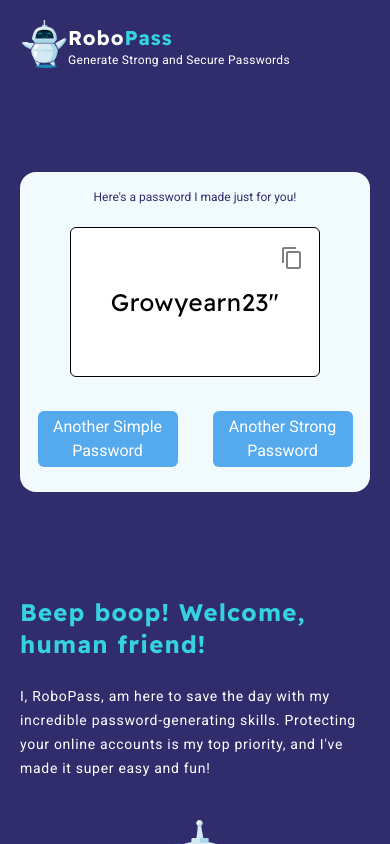
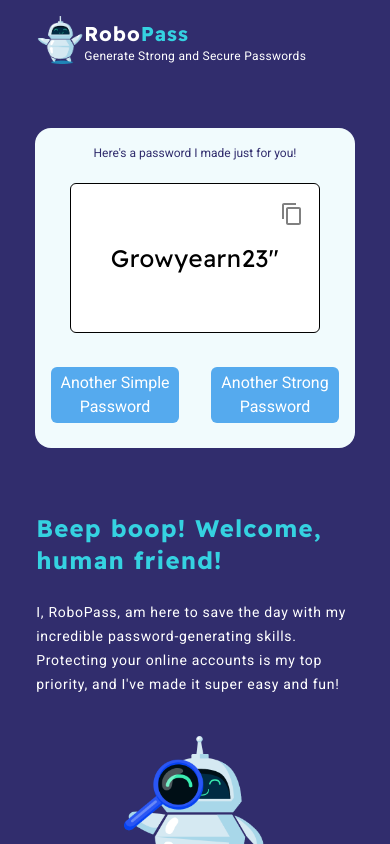
Before and after one commit to sushantkadam15/robopass-react, a React (Create React App) app: page / in a window 390 px wide. Shown: the top 844 px of the page. Built offline with nearby package versions, Linux system fonts and the light colour scheme.

Commit message:
Mobile UI updated

```diff
--- a/src/App.js
+++ b/src/App.js
@@ -6,7 +6,7 @@ import Footer from "./components/Footer";
 
 function App() {
   return (
-    <div className = "flex flex-col min-h-fit justify-between w-screen min-w-fit max-w-[1500px] px-5 py-1">
+    <div className = " w-11/12 min-w-[310px] max-w-full  md:min-w-[1000px] min-h-screen flex  flex-col justify-between mx-auto px-5 ">
       <Header />
       <Main />
       <Footer />
--- a/src/components/Main.js
+++ b/src/components/Main.js
@@ -4,10 +4,10 @@ import About from "./Main_Components/About";
 
 const Main = () => {
   return (
-    <main className="h-full flex flex-col justify-evenly mt-10 md:mt-20">
-      <div className="flex flex-col-reverse items-center md:flex-row md:justify-around md:mb-16">
+    <main >
+      <div className="flex flex-col-reverse md:flex-row  items-center md:items-start ">
         <WelcomeMessage />
-        <PasswordGenApp />
+        <PasswordGenApp  />
       </div>
       <div>
         <About />
--- a/src/components/Main_Components/WelcomeMessage.js
+++ b/src/components/Main_Components/WelcomeMessage.js
@@ -1,6 +1,6 @@
 const WelcomeMessage = () => {
   return (
-    <div className="mt-10 md:mt-0   md:mr-5 md:max-w-[570px] flex flex-col  justify-center">
+    <div className="">
       <h2 className="text-2xl text-turquoise font-readexPro font-bold tracking-wider mb-6">
         Beep boop! Welcome, human friend!
       </h2>
--- a/src/index.css
+++ b/src/index.css
@@ -4,6 +4,6 @@
 
 @layer base {
   body {
-    @apply bg-dark-blue text-white font-roboto flex flex-col items-center w-screen;
+    @apply bg-dark-blue text-white font-roboto;
   }
 }
```
